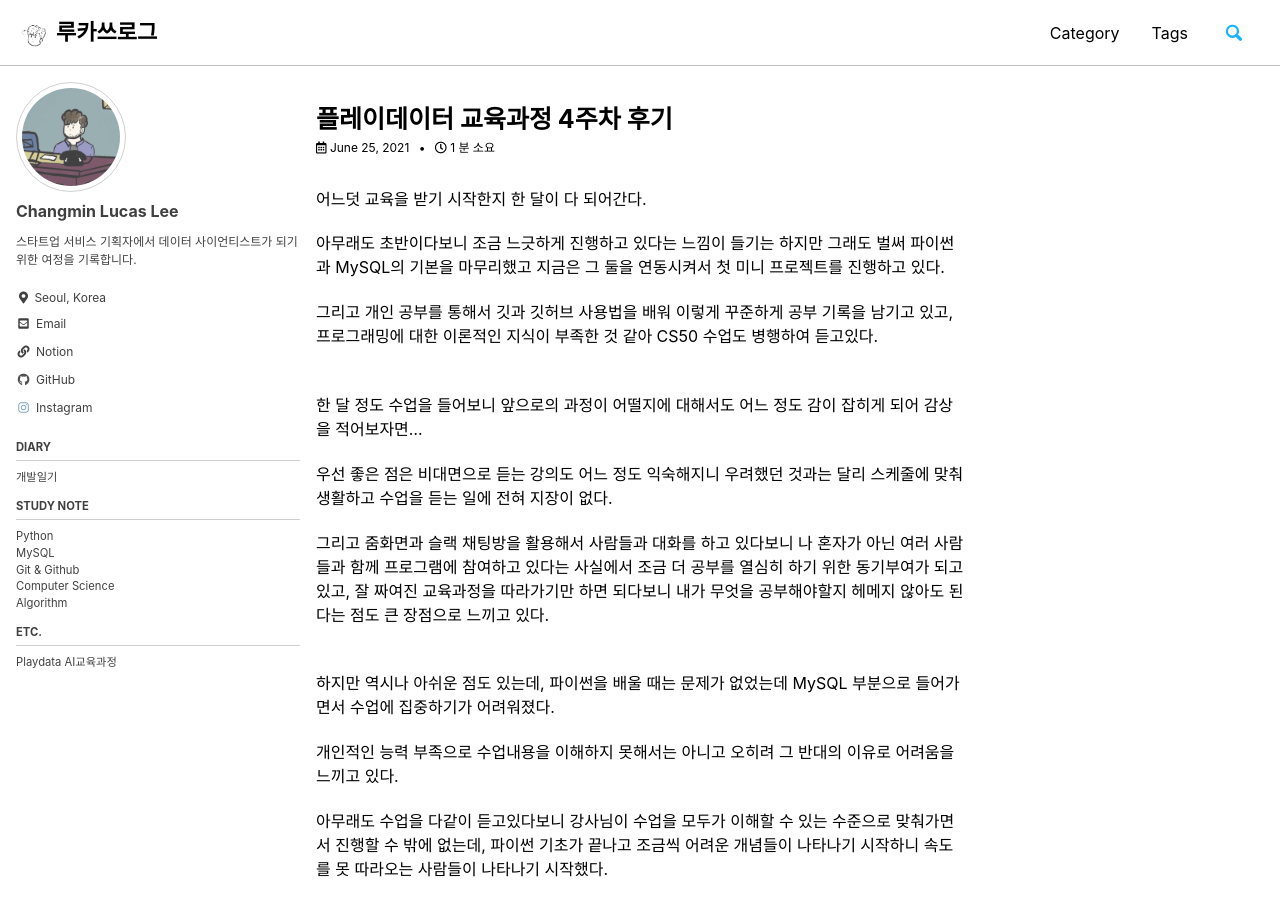
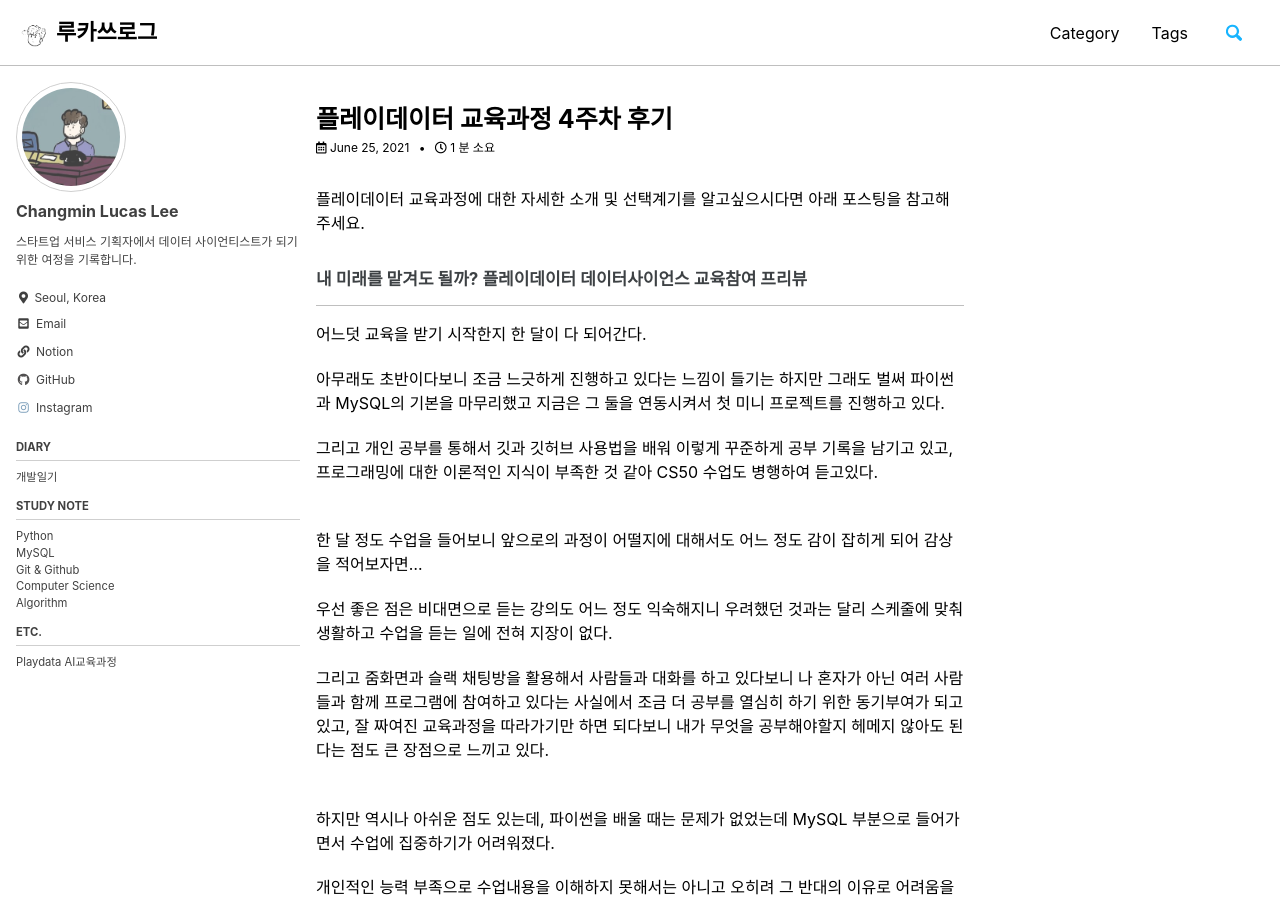
Before and after one commit to lucathree/lucathree.github.io, a Jekyll site: the page built from _posts/2021/2021-06-25-week4review.md, in a window 1280 px wide and 900 px high. Built offline with Jekyll 4.4.1, drawn with Linux system fonts in a browser that asks for light colours; cached includes are drawn as plain includes; comment, search, counter and statistics services are not loaded.

Commit message:
Update 2021-06-25-week4review.md

```diff
--- a/_posts/2021/2021-06-25-week4review.md
+++ b/_posts/2021/2021-06-25-week4review.md
@@ -11,6 +11,11 @@
 - 플레이데이터
 - 인공지능SW개발자과정
 ---
+
+플레이데이터 교육과정에 대한 자세한 소개 및 선택계기를 알고싶으시다면 아래 포스팅을 참고해주세요.
+#### [내 미래를 맡겨도 될까? 플레이데이터 데이터사이언스 교육참여 프리뷰](https://lucathree.github.io/%EA%B0%9C%EB%B0%9C%EC%9D%BC%EA%B8%B0/bootcamp-preview/)
+
+-------------
 
 
 어느덧 교육을 받기 시작한지 한 달이 다 되어간다.
```
